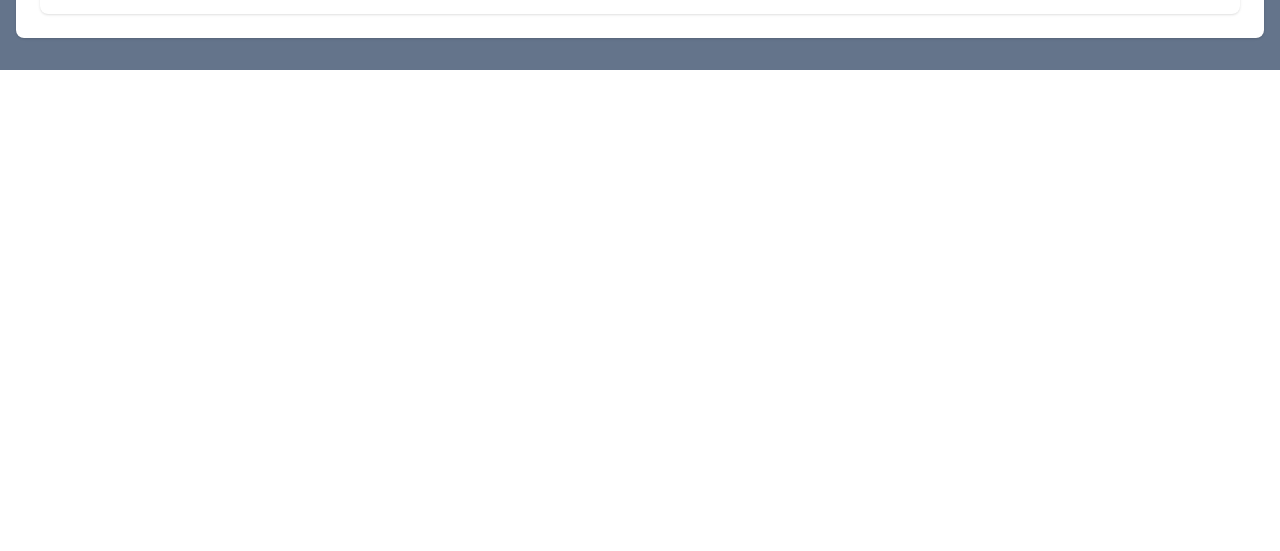
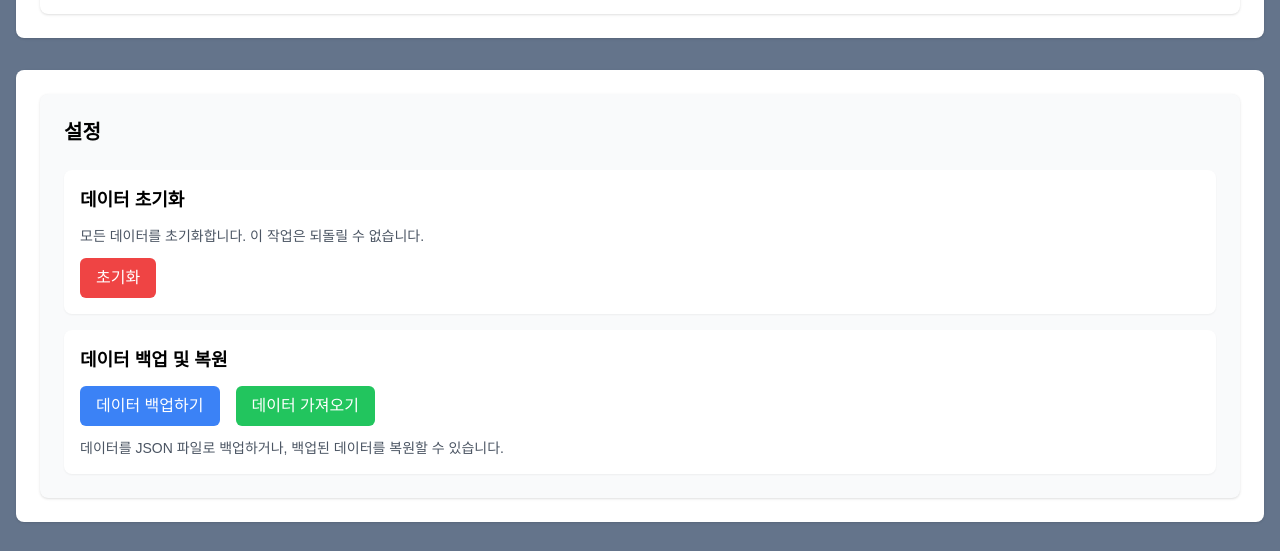
Before and after one commit to gppc5096/us-stock-management, a React (Create React App) app: page / in a window 1280 px wide. Shown: the part 2504-3055 px from the top of the page. Before the commit the page ends 2574 px from the top, so only its background shows below. Built offline with nearby package versions, Linux system fonts and the light colour scheme; no server answers.

Commit message:
설정 콤포넌트 로직 구

```diff
--- a/src/App.tsx
+++ b/src/App.tsx
@@ -9,6 +9,7 @@ import CurrencyConverter from './components/CurrencyConverter';
 import RealTimePriceTracker from './components/RealTimePriceTracker';
 import BrokerAssetStatus from './components/BrokerAssetStatus';
 import StockPortfolioStatus from './components/StockPortfolioStatus';
+import Settings from './components/Settings';
 import { Transaction } from './types';
 
 function App() {
@@ -75,6 +76,11 @@ function App() {
           <div className="bg-white p-6 rounded-lg shadow">
             <StockPortfolioStatus />
           </div>
+
+          {/* 설정 */}
+          <div className="bg-white p-6 rounded-lg shadow">
+            <Settings />
+          </div>
         </main>
       </Suspense>
     </div>
--- /dev/null
+++ b/src/components/Settings/index.tsx
@@ -0,0 +1,114 @@
+import React, { useRef } from 'react';
+
+export const Settings: React.FC = () => {
+  const fileInputRef = useRef<HTMLInputElement>(null);
+
+  const handleReset = () => {
+    if (window.confirm('모든 데이터가 삭제됩니다. 계속하시겠습니까?')) {
+      localStorage.clear();
+      window.dispatchEvent(new Event('storage'));
+      alert('모든 데이터가 초기화되었습니다.');
+    }
+  };
+
+  const handleBackup = () => {
+    const data = {
+      transactions: JSON.parse(localStorage.getItem('transactions') || '[]'),
+      brokers: JSON.parse(localStorage.getItem('brokers') || '[]'),
+      // 필요한 다른 데이터도 여기에 추가
+    };
+
+    const blob = new Blob([JSON.stringify(data, null, 2)], { type: 'application/json' });
+    const url = URL.createObjectURL(blob);
+    const a = document.createElement('a');
+    a.href = url;
+    a.download = `stock-portfolio-backup-${new Date().toISOString().split('T')[0]}.json`;
+    document.body.appendChild(a);
+    a.click();
+    document.body.removeChild(a);
+    URL.revokeObjectURL(url);
+  };
+
+  const handleRestore = (event: React.ChangeEvent<HTMLInputElement>) => {
+    const file = event.target.files?.[0];
+    if (!file) return;
+
+    const reader = new FileReader();
+    reader.onload = (e) => {
+      try {
+        const data = JSON.parse(e.target?.result as string);
+
+        if (window.confirm('기존 데이터가 백업 데이터로 대체됩니다. 계속하시겠습니까?')) {
+          // 기존 데이터 초기화
+          localStorage.clear();
+
+          // 백업 데이터 복원
+          Object.entries(data).forEach(([key, value]) => {
+            localStorage.setItem(key, JSON.stringify(value));
+          });
+
+          window.dispatchEvent(new Event('storage'));
+          alert('데이터가 성공적으로 복원되었습니다.');
+        }
+      } catch (error) {
+        alert('올바르지 않은 백업 파일입니다.');
+      }
+    };
+    reader.readAsText(file);
+  };
+
+  return (
+    <div className="bg-gray-50 p-6 rounded-lg shadow">
+      <h2 className="text-xl font-bold mb-6">설정</h2>
+
+      <div className="space-y-4">
+        {/* 초기화 섹션 */}
+        <div className="p-4 bg-white rounded-lg shadow-sm">
+          <h3 className="text-lg font-semibold mb-3">데이터 초기화</h3>
+          <p className="text-sm text-gray-600 mb-3">
+            모든 데이터를 초기화합니다. 이 작업은 되돌릴 수 없습니다.
+          </p>
+          <button
+            onClick={handleReset}
+            className="bg-red-500 hover:bg-red-600 text-white px-4 py-2 rounded-md transition-colors"
+          >
+            초기화
+          </button>
+        </div>
+
+        {/* 백업 및 복원 섹션 */}
+        <div className="p-4 bg-white rounded-lg shadow-sm">
+          <h3 className="text-lg font-semibold mb-3">데이터 백업 및 복원</h3>
+          <div className="space-y-3">
+            <div>
+              <button
+                onClick={handleBackup}
+                className="bg-blue-500 hover:bg-blue-600 text-white px-4 py-2 rounded-md transition-colors mr-4"
+              >
+                데이터 백업하기
+              </button>
+              <input
+                type="file"
+                ref={fileInputRef}
+                onChange={handleRestore}
+                accept=".json"
+                className="hidden"
+              />
+              <button
+                onClick={() => fileInputRef.current?.click()}
+                className="bg-green-500 hover:bg-green-600 text-white px-4 py-2 rounded-md transition-colors"
+              >
+                데이터 가져오기
+              </button>
+            </div>
+            <p className="text-sm text-gray-600">
+              데이터를 JSON 파일로 백업하거나, 백업된 데이터를 복원할 수 있습니다.
+            </p>
+          </div>
+        </div>
+      </div>
+    </div>
+  );
+};
+
+export default Settings;
```
